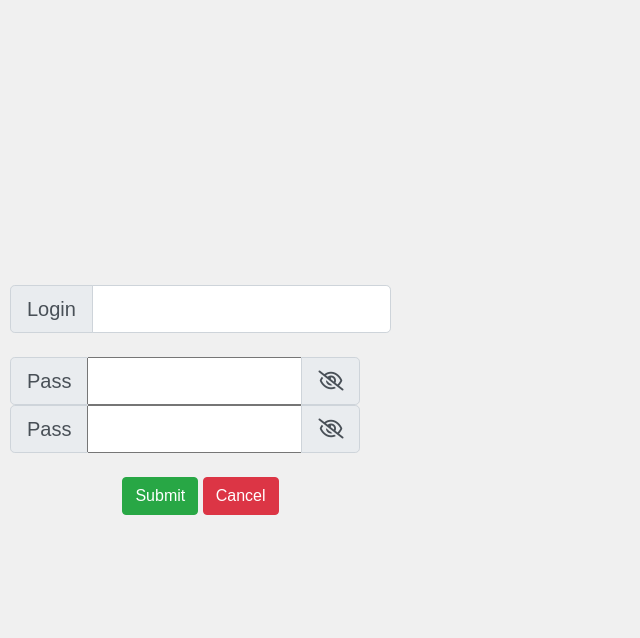
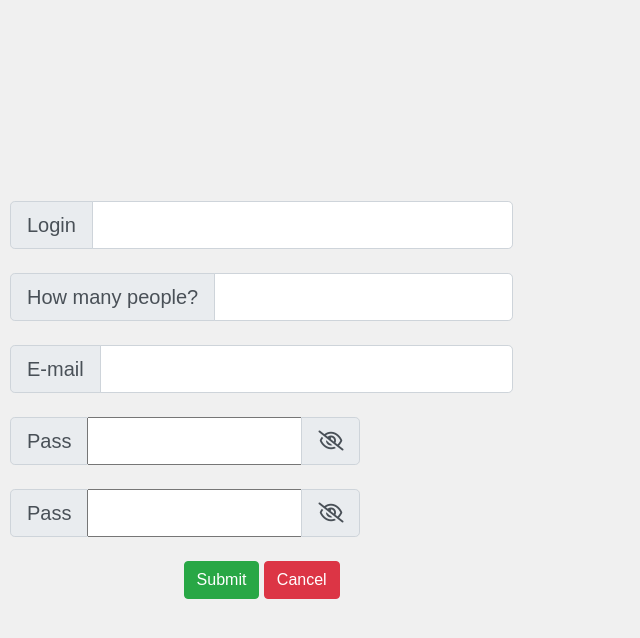
Before and after one commit to tymon007/appkahackheroes, a Django app: page /sign_in/ in a window 1280 px wide. Shown: the part 80-718 px from the top of the page, without its empty margins (0-640 px from the left). Run offline with Django 3.2, Linux system fonts and the light colour scheme; some libraries are stand-ins or nearby versions.

Commit message:
Registration user update

```diff
--- a/main_page/forms.py
+++ b/main_page/forms.py
@@ -4,10 +4,9 @@ from django.contrib.auth.models import User
 
 
 class SignUpForm(UserCreationForm):
-    first_name = forms.CharField(max_length=30, required=False, help_text='Optional.')
-    last_name = forms.CharField(max_length=30, required=False, help_text='Optional.')
     email = forms.EmailField(max_length=254, help_text='Required. Inform a valid email address.')
+    howManyPeople = forms.IntegerField(help_text="HAhaha")
 
     class Meta:
         model = User
-        fields = ('username', 'first_name', 'last_name', 'email', 'password1', 'password2', )
+        fields = ('username', 'email', 'howManyPeople', 'password1', 'password2', )
--- a/main_page/templates/registration/signup.html
+++ b/main_page/templates/registration/signup.html
@@ -22,12 +22,32 @@
 
             <br>
 
+            <div class="input-group input-group-lg">
+                <div class="input-group-prepend">
+                    <span class="input-group-text">How many people?</span>
+                </div>
+
+                <input type="number" name="howManyPeople" class="form-control" placeholder="" aria-label="Username" aria-describedby="basic-addon1" required>
+            </div>
+
+            <br>
+
+            <div class="input-group input-group-lg">
+                <div class="input-group-prepend">
+                    <span class="input-group-text">E-mail</span>
+                </div>
+
+                <input type="email" name="email" class="form-control" placeholder="" aria-label="Username" aria-describedby="basic-addon1" required>
+            </div>
+
+            <br>
+
             <div class="input-group input-group-lg" id="show_hide_password">
                 <div class="input-group-prepend">
                     <span class="input-group-text">Pass</span>
                 </div>
 
-                <input type="password" name="password" lass="form-control" placeholder="" aria-label="Username" aria-describedby="basic-addon1" required>
+                <input type="password" name="password1" lass="form-control" placeholder="" aria-label="Username" aria-describedby="basic-addon1" required>
 
                 <div class="input-group-append">
                     <span class="input-group-text">
@@ -36,12 +56,14 @@
                 </div>
             </div>
 
-            <div class="input-group input-group-lg" id="show_hide_password">
+            <br>
+
+            <div class="input-group input-group-lg" id="show_hide_repeat_password">
                 <div class="input-group-prepend">
                     <span class="input-group-text">Pass</span>
                 </div>
 
-                <input type="password" name="password" lass="form-control" placeholder="" aria-label="Username" aria-describedby="basic-addon1" required>
+                <input type="password" name="password2" lass="form-control" placeholder="" aria-label="Username" aria-describedby="basic-addon1" required>
 
                 <div class="input-group-append">
                     <span class="input-group-text">
--- a/main_page/views.py
+++ b/main_page/views.py
@@ -2,7 +2,7 @@ from django.contrib.auth import login, authenticate
 from django.shortcuts import render, redirect
 from .models import Curiosity
 import random
-
+import re
 from .forms import SignUpForm
 
 
@@ -35,10 +35,40 @@ def auth_signin(request):
     exeptions = [];
 
     if request.method == 'POST':
-        exeptions.append('Success: Method is POST')
         form = SignUpForm(request.POST)
-        if form.is_valid():
-            exeptions[1] = 'Success: Form is valid';
+
+        username = request.POST['username']
+        howManyPeople = request.POST['howManyPeople']
+        email = request.POST['email']
+        password1 = request.POST['password1']
+        password2 = request.POST['password2']
+
+        username_valid = True
+        for char in username:
+            if char.isalpha() or char.isdigit():
+                continue
+            else:
+                username_valid = False
+                break
+
+        regex = '^\w+([\.-]?\w+)*@\w+([\.-]?\w+)*(\.\w{2,3})+$'
+        if re.search(regex, email):
+            email_valid = True
+        else:
+            email_valid = False
+
+        if password1 == "" and password2 == "":
+            passwords_valid = False
+        else:
+            if password1 != password2:
+                passwords_valid = False
+            else:
+                if len(password1) < 5:
+                    passwords_valid = False
+                else:
+                    passwords_valid = True
+
+        if username_valid and email_valid and passwords_valid:
             form.save()
             username = form.cleaned_data.get('username')
             raw_password = form.cleaned_data.get('password1')
@@ -47,7 +77,7 @@ def auth_signin(request):
             return redirect('main_page')
         else:
             exeptions.append('Some errors detected: Form is invalid')
-            exeptions.append(form)
+            exeptions.append([username, howManyPeople, email, password1, password2, username_valid, email_valid, passwords_valid])
     else:
         exeptions.append('Some errors detected: Method is not POST')
     return render(request, 'registration/signup.html', {'exeptions': exeptions})
```
Also changed, not shown: db.sqlite3.
